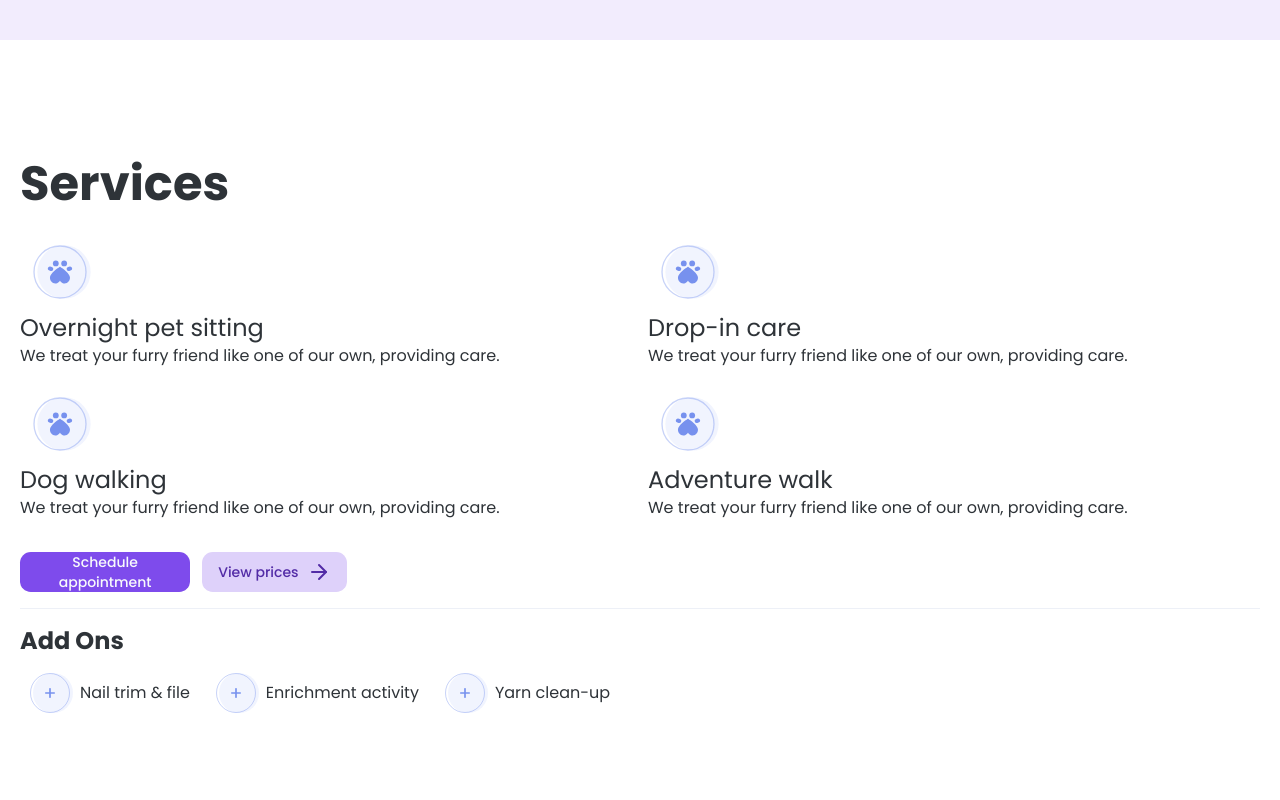
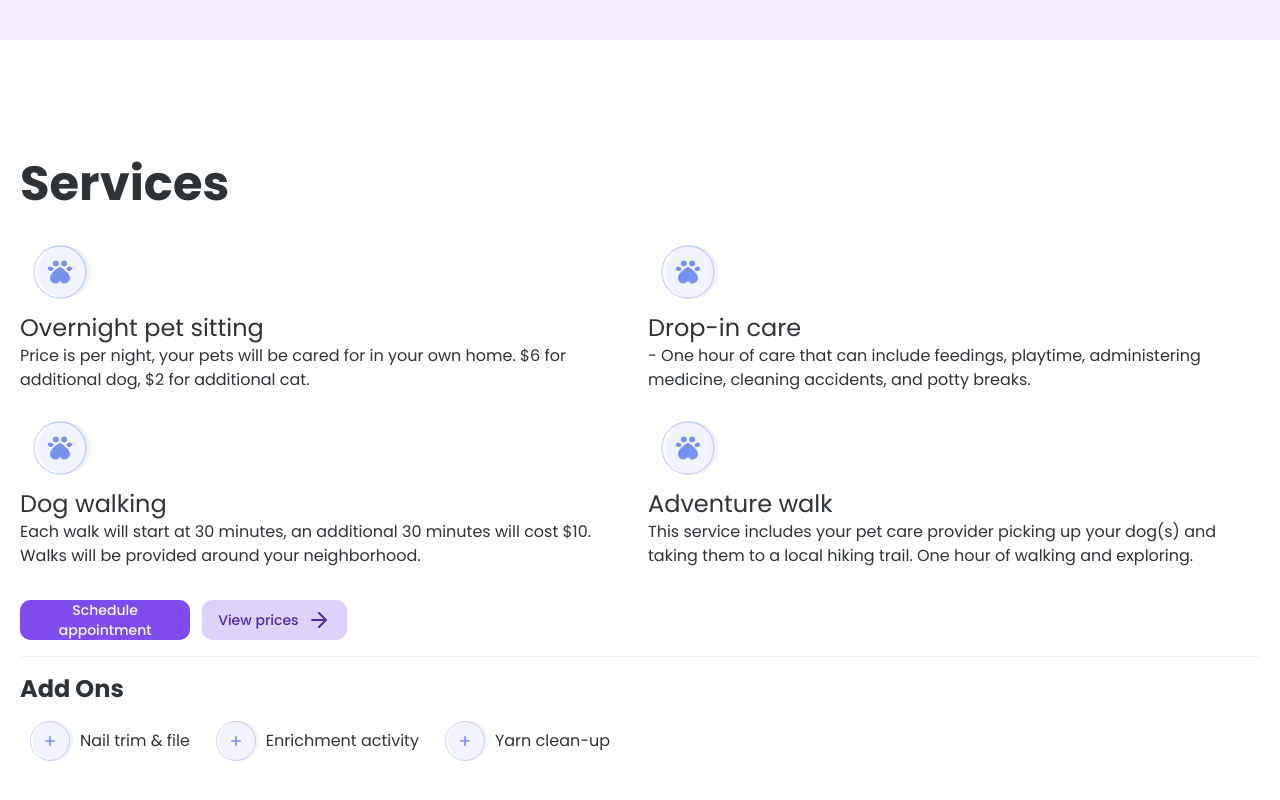
Before and after one commit to lumen-limitless/pawsitive, a Next.js app: page / in a window 1280 px wide. Shown: the part 912-1712 px from the top of the page. Built offline with nearby package versions, Linux system fonts and the light colour scheme; no server answers.

Commit message:
description and services

```diff
--- a/components/Services.tsx
+++ b/components/Services.tsx
@@ -10,22 +10,22 @@ const services = [
   {
     title: 'Overnight pet sitting',
     description:
-      'We treat your furry friend like one of our own, providing care.',
+      ' Price is per night, your pets will be cared for in your own home. $6 for additional dog, $2 for additional cat. ',
   },
   {
     title: 'Drop-in care',
     description:
-      'We treat your furry friend like one of our own, providing care.',
+      '- One hour of care that can include feedings, playtime, administering medicine, cleaning accidents, and potty breaks.',
   },
   {
     title: 'Dog walking',
     description:
-      'We treat your furry friend like one of our own, providing care.',
+      'Each walk will start at 30 minutes, an additional 30 minutes will cost $10. Walks will be provided around your neighborhood.',
   },
   {
     title: 'Adventure walk',
     description:
-      'We treat your furry friend like one of our own, providing care.',
+      'This service includes your pet care provider picking up your dog(s) and taking them to a local hiking trail. One hour of walking and exploring.',
   },
 ]
 
--- a/lib/constants.ts
+++ b/lib/constants.ts
@@ -6,4 +6,5 @@ export const APP_URL = process.env.NEXT_PUBLIC_APP_URL
 
 export const APP_NAME = 'Pawsitive Pet Care'
 
-export const APP_DESCRIPTION = 'Pawsitive Pet Care is a dog care website.'
+export const APP_DESCRIPTION =
+  'Paws Down the Best for your Pet! Pawsitive Pet Care is a dog care service located in Rochester, NY. We offer dog walking, dog sitting, and dog training services.'
```
